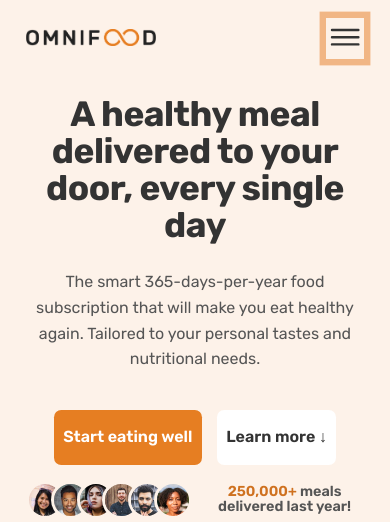
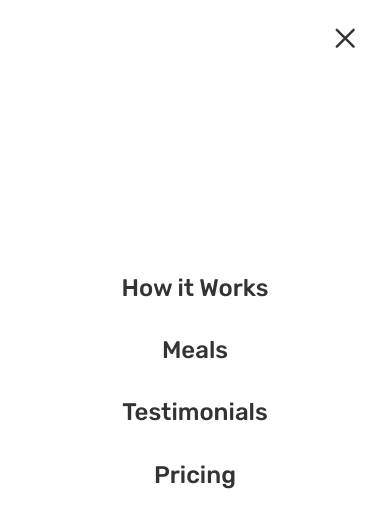
Before and after one commit to Haseebprivate/omnifood, a plain HTML site: page index.html in a window 390 px wide. Both pictures are taken after a click on the button 345 px from the left and 38 px from the top of the page. Shown: the top 522 px of the page. Drawn offline with nearby package versions, Linux system fonts and the light colour scheme.

Commit message:
almost complete

```diff
--- a/index.html
+++ b/index.html
@@ -650,5 +650,6 @@
       type="module"
       src="https://unpkg.com/ionicons@7.1.0/dist/ionicons/ionicons.esm.js"
     ></script>
+    <script src="/index.js"></script>
   </body>
 </html>
--- /dev/null
+++ b/index.js
@@ -0,0 +1,6 @@
+const header = document.querySelector(".header");
+const btnPhoneNav = document.querySelector(".btn-phone-nav");
+
+btnPhoneNav.addEventListener("click", () => {
+  header.classList.toggle("nav-open");
+});
```
